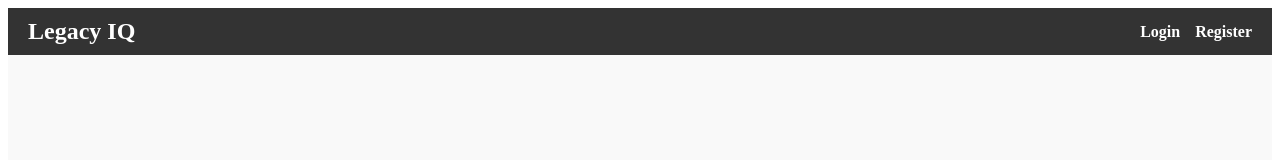
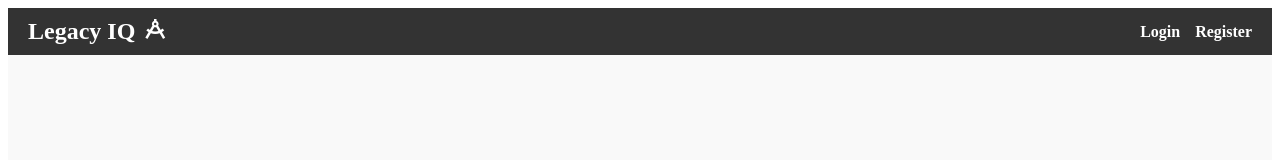
Before and after one commit to byhringjstudent/Official-Project-Folder, a React (Vite) app: page / in a window 1280 px wide. Shown: the top 160 px of the page. Built offline with nearby package versions, Linux system fonts and the light colour scheme.

Commit message:
created new component KnowledgeBase.jsx, added route to other routes in app.jsx, added link to Navbar for access to knowledgebase

```diff
--- a/index.html
+++ b/index.html
@@ -1,11 +1,17 @@
-<!doctype html>
+<!DOCTYPE html>
 <html lang="en">
   <head>
     <meta charset="UTF-8" />
     <link rel="icon" type="image/svg+xml" href="/vite.svg" />
     <meta name="viewport" content="width=device-width, initial-scale=1.0" />
-    <title>LegacyIQ</title>
+    <title>Legacy IQ</title>
+
+    <link
+      rel="stylesheet"
+      href="https://cdn-uicons.flaticon.com/uicons-bold-straight/css/uicons-bold-straight.css"
+    />
   </head>
+
   <body>
     <div id="root"></div>
     <script type="module" src="/src/main.jsx"></script>
--- a/src/App.jsx
+++ b/src/App.jsx
@@ -6,6 +6,7 @@ import Home from './components/pages/Home';
 import CreatePost from './components/CreatePost';
 import Register from './components/pages/Register';
 import Logout from './components/pages/Logout';  // Import Logout component
+import KnowledgeBase from './components/pages/KnowledgeBase';
 
 function App() {
   const [isLoggedIn, setIsLoggedIn] = useState(false);  // State to track if the user is logged in
@@ -51,6 +52,9 @@ function App() {
           path="/logout"
           element={<Logout setIsLoggedIn={setIsLoggedIn} />}
         />
+        {/* Knowledge Base Route */}
+        <Route path="/knowledge-base" element={<KnowledgeBase />} />
+        {/* Redirect to home if no match */}
       </Routes>
     </>
   );
--- a/src/components/Navbar.jsx
+++ b/src/components/Navbar.jsx
@@ -1,6 +1,5 @@
 import React from 'react';
 import { Link, useNavigate } from 'react-router-dom';
-
 
 export default function Navbar({ isLoggedIn, setIsLoggedIn }) {
   const navigate = useNavigate();
@@ -9,7 +8,7 @@ export default function Navbar({ isLoggedIn, setIsLoggedIn }) {
     try {
       const response = await fetch('http://localhost:5000/account/logout', {
         method: 'POST',
-        credentials: 'include', // important for session cookies!
+        credentials: 'include',
       });
 
       if (response.ok) {
@@ -25,17 +24,24 @@ export default function Navbar({ isLoggedIn, setIsLoggedIn }) {
     }
   };
 
-
   return (
     <nav style={styles.nav}>
-      <h2 style={styles.logo}>Legacy IQ</h2>
+      <div style={styles.brand}>
+        <span style={styles.logoText}>Legacy IQ</span>
+        <i className="fi fi-bs-drafting-compass" style={styles.icon}></i>
+      </div>
+
       <div style={styles.links}>
         {!isLoggedIn ? (
-          <><Link to="/" style={styles.link}>Login</Link><Link to="/register" style={styles.link}>Register</Link></>
+          <>
+            <Link to="/" style={styles.link}>Login</Link>
+            <Link to="/register" style={styles.link}>Register</Link>
+          </>
         ) : (
           <>
             <Link to="/home" style={styles.link}>Home</Link>
             <Link to="/create" style={styles.link}>Create Blog</Link>
+            <Link to="/knowledge-base" style={styles.link}>Knowledge Base</Link>
             <button onClick={handleLogout} style={styles.logoutBtn}>Logout</button>
           </>
         )}
@@ -53,8 +59,19 @@ const styles = {
     padding: '10px 20px',
     color: 'white',
   },
-  logo: {
+  brand: {
+    display: 'flex',
+    alignItems: 'center',
+    gap: '10px',
+  },
+  logoText: {
     margin: 0,
+    fontSize: '1.5rem',
+    fontWeight: 'bold',
+  },
+  icon: {
+    fontSize: '20px',
+    color: 'white',
   },
   links: {
     display: 'flex',
--- /dev/null
+++ b/src/components/pages/KnowledgeBase.jsx
@@ -0,0 +1,22 @@
+import React from 'react';
+
+export default function KnowledgeBase() {
+  return (
+    <div style={{ padding: '2rem' }}>
+      <h2>Knowledge Base</h2>
+      <p>Ask questions about estate planning, trusts, wills, and more.</p>
+
+      {/* Placeholder for the RAG chat interface */}
+      <div style={{
+        marginTop: '2rem',
+        padding: '1rem',
+        border: '1px solid #ccc',
+        borderRadius: '8px',
+        minHeight: '200px',
+        background: '#f9f9f9'
+      }}>
+        <p>🔍 RAG Agent Coming Soon...</p>
+      </div>
+    </div>
+  );
+}
```
Also changed, not shown: 1 other file (tests, documents, lock files or other folders).
